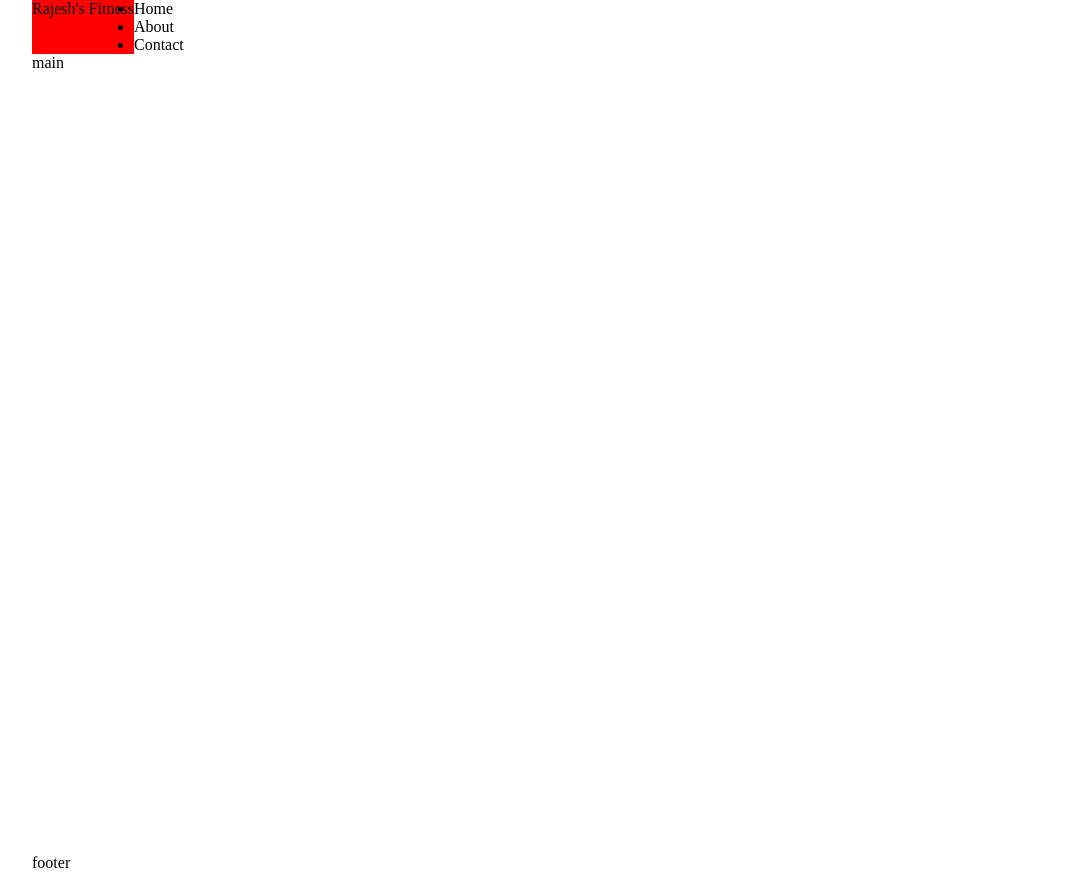
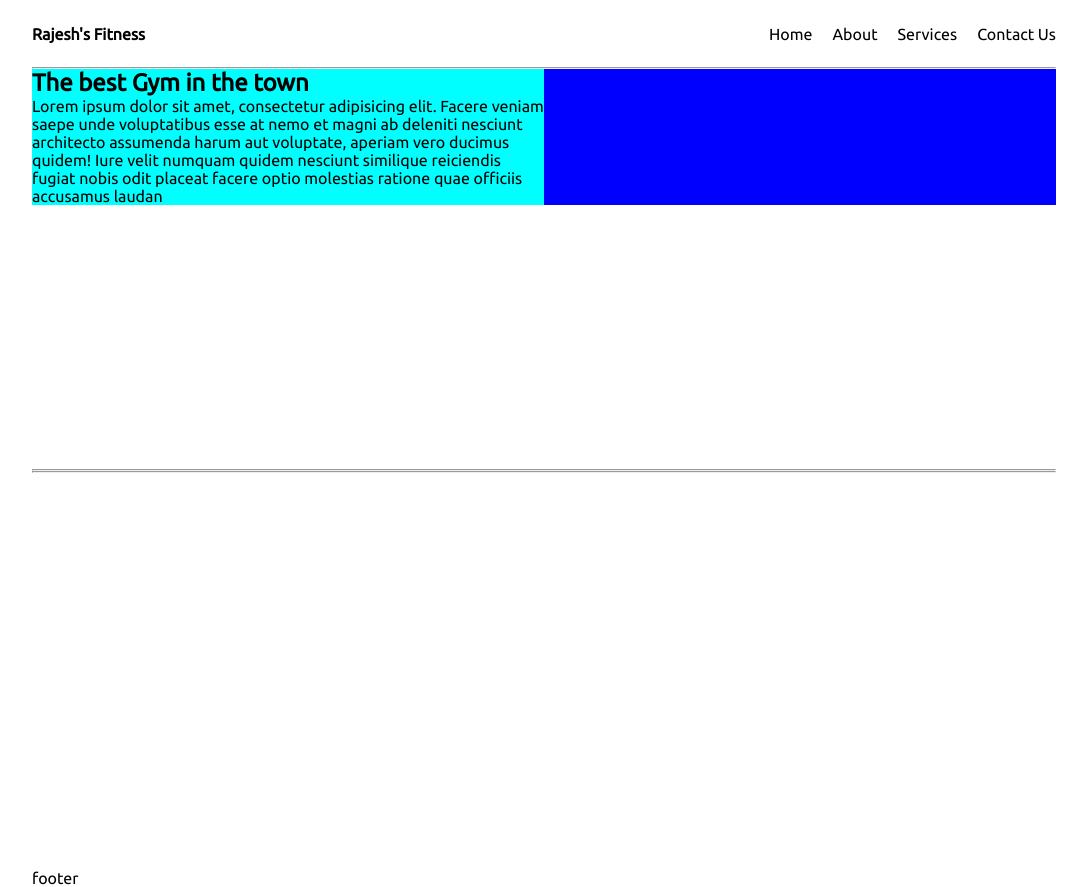
Before and after one commit to Rajeshbabu21/Blog-Template, a plain HTML site: page index.html in a window 1280 px wide. Shown: the whole page, without its empty margins (96-1183 px from the left). Drawn offline with Linux system fonts and the light colour scheme.

Commit message:
completed tthe navbar

```diff
--- a/index.html
+++ b/index.html
@@ -7,22 +7,40 @@
   <title>Gym Website</title>
   <link rel="stylesheet" href="style.css">
   <link rel="stylesheet" href="util.css">
+  <link href='https://fonts.googleapis.com/css?family=Ubuntu' rel='stylesheet'>
 </head>
 
 <body>
   <div class="container mx-auto  ">
     <header>
-      <nav class="flex  justify-center">
-        <div class="bg-red">Rajesh's Fitness</div>
-        <ul class="navbar">
+      <nav class="flex  items-center ">
+        <div class=" bold flex align">Rajesh's Fitness</div>
+        <ul class="navbar flex align">
           <li>Home</li>
           <li>About</li>
-          <li>Contact</li>
+          <li>Services</li>
+          <li>Contact Us</li>
         </ul>
       </nav>
     </header>
+    <hr>
     <main class="min-h-screen ">
-      main
+      <section class="sec-1">
+        <div class="flex">
+        <div class="tleft">
+          <h1>The best Gym in the town</h1>
+          <p>Lorem ipsum dolor sit amet, consectetur adipisicing elit. Facere veniam saepe unde voluptatibus esse at nemo et magni ab deleniti nesciunt architecto assumenda harum aut voluptate, aperiam vero ducimus quidem!
+          Iure velit numquam quidem nesciunt similique reiciendis fugiat nobis odit placeat facere optio molestias ratione quae officiis accusamus laudan
+
+          </p>
+        </div>
+        <div class="tright"></div>
+        </div>
+      </section>
+      <hr>
+      <section></section>
+      <hr>
+      <section></section>
     </main>
     <footer>
       footer </footer>
--- a/style.css
+++ b/style.css
@@ -1,3 +1,28 @@
 .container{
   max-width: 80vw;
 }
+
+.navbar  li{
+  list-style: none;
+  margin-left: 20px;
+}
+
+.navbar{
+  display: flex;
+  /* margin-left: 20px; */
+  height: 67px;
+}
+
+.tleft{
+  width: 50%;
+  background-color: aqua;
+}
+
+.tright{
+  width: 50%;
+  background-color: blue;
+}
+
+.sec-1{
+  height: 50vh;
+}
--- a/util.css
+++ b/util.css
@@ -29,3 +29,12 @@
 .align{
   align-items: center;
 }
+
+body{
+  font-family: 'Ubuntu';
+
+}
+
+.bold{
+  font-weight: bold;
+}
```
